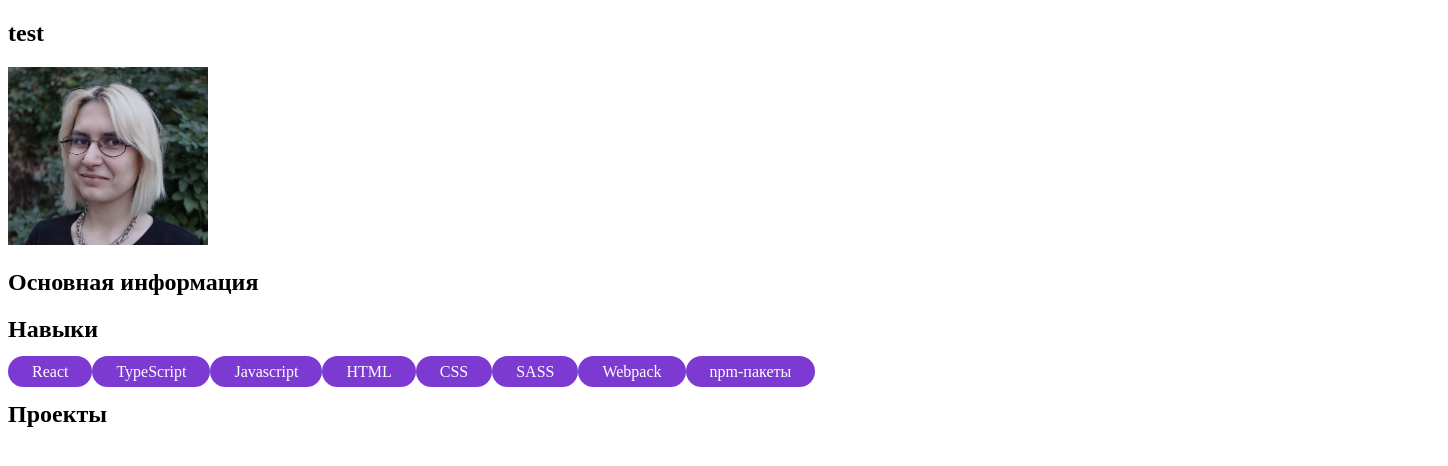
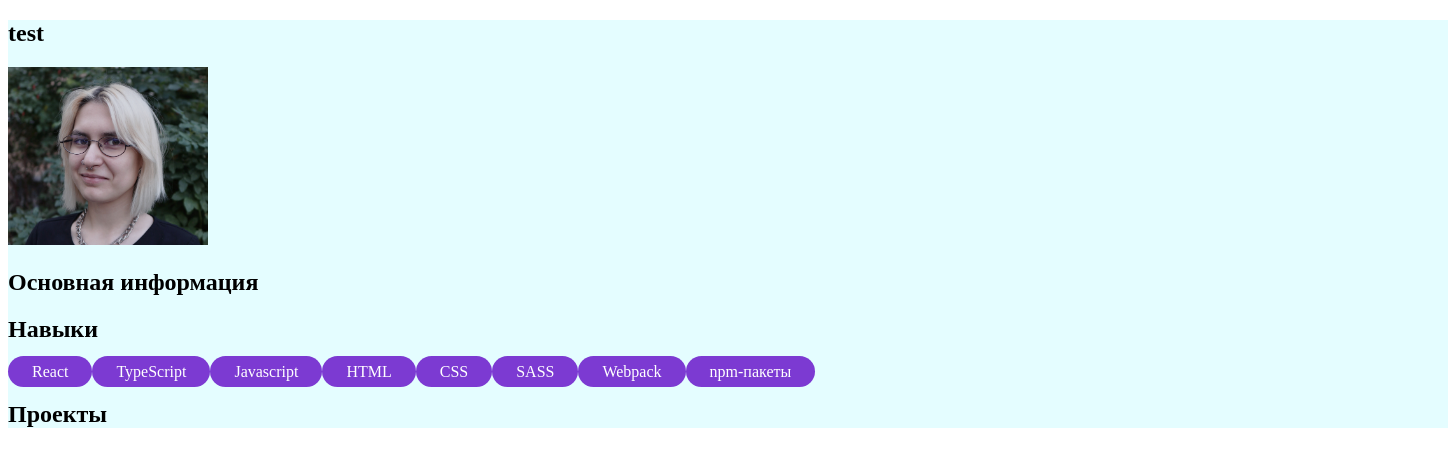
Before and after one commit to Ave-Mari/Mari-CV, a React app: page / in a window 1280 px wide. Shown: the top 466 px of the page, 1448 px wide, since content can reach past the window. Built offline with nearby package versions, Linux system fonts and the light colour scheme; the HTML template or start-up script is replaced by a standard one.

Commit message:
add width and bg-color to main tag

```diff
--- a/src/main-styles.css
+++ b/src/main-styles.css
@@ -4,6 +4,11 @@ body {
     font-family: 'Montserrat';
 }
 
+main {
+    width: 1440px;
+    background: #E4FDFF;
+}
+
 .avatar {
     width: 200px;
 }
```
